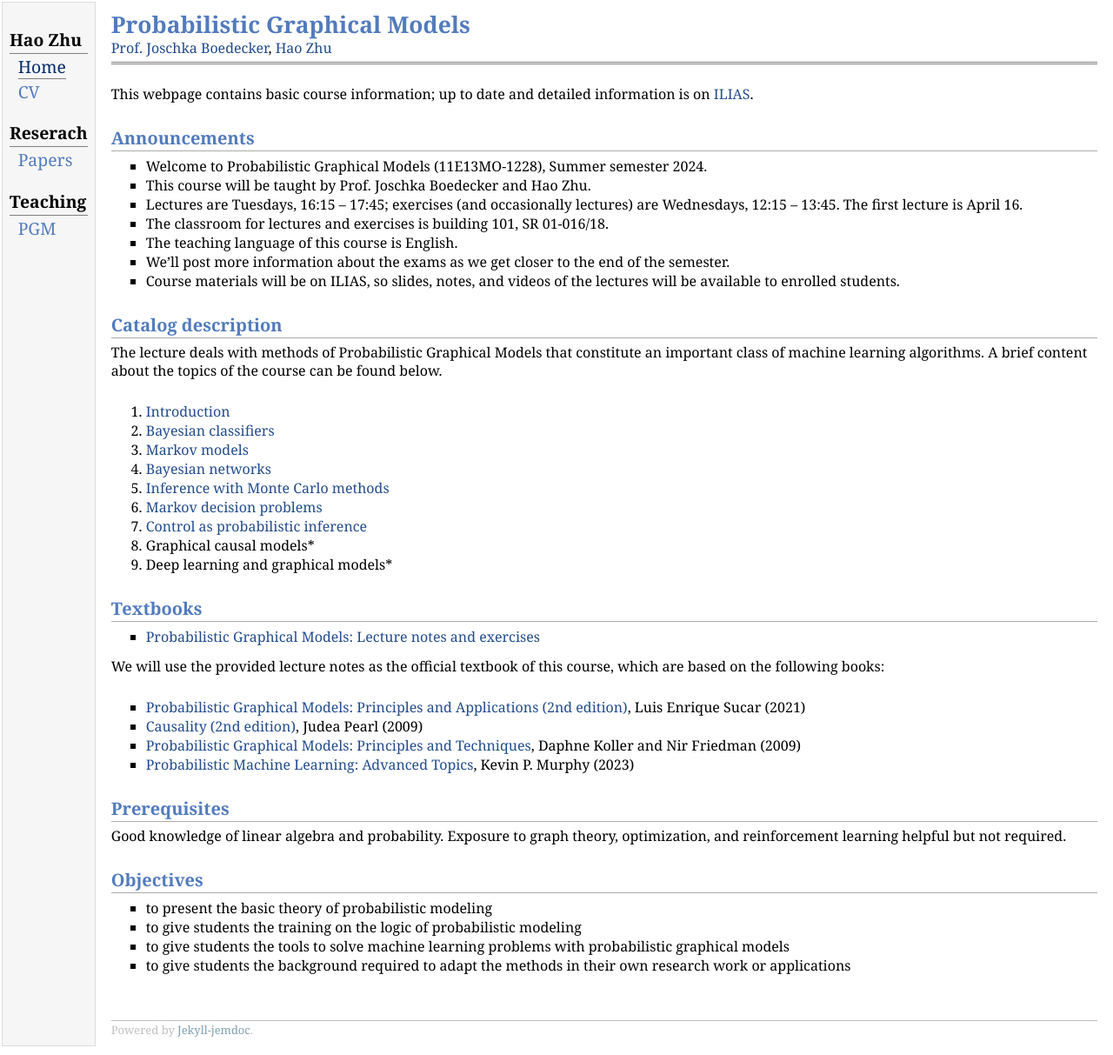
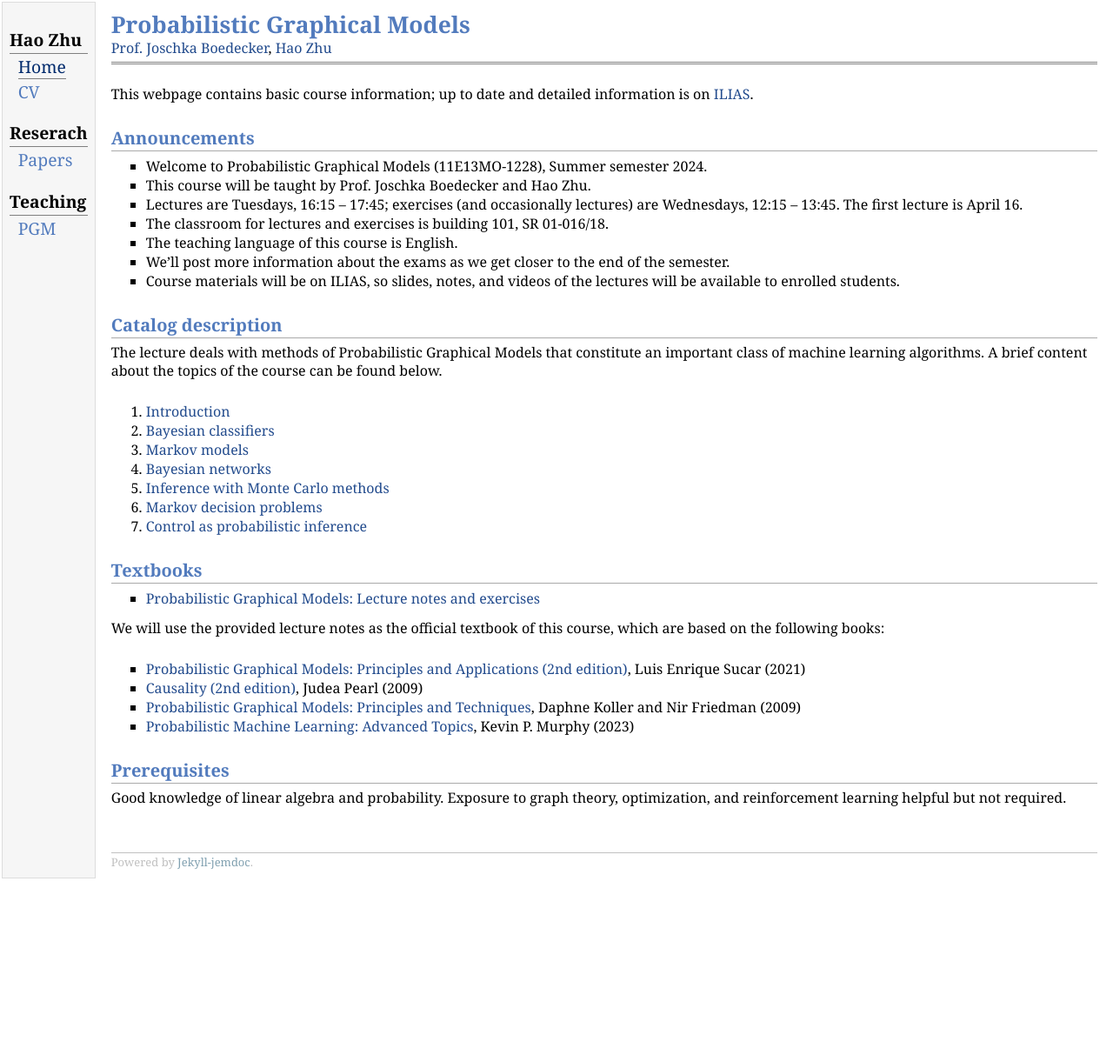
Before and after one commit to haozhu10015/haozhu10015.github.io, a Jekyll site: the page built from teaching/pgm.md, in a window 1280 px wide. Shown: the whole page at 87% size. Built offline with Jekyll 4.4.1, drawn with Linux system fonts in a browser that asks for light colours; after the commit the page ends 1020 px from its top, so only the background shows below that.

Commit message:
update teaching

```diff
--- a/teaching/pgm.md
+++ b/teaching/pgm.md
@@ -28,8 +28,6 @@ The lecture deals with methods of Probabilistic Graphical Models that constitute
 5. <a href="/pdf/pgm_course/a1.pdf">Inference with Monte Carlo methods</a>
 6. <a href="/pdf/pgm_course/ch5.pdf">Markov decision problems</a>
 7. <a href="/pdf/pgm_course/ch6.pdf">Control as probabilistic inference</a>
-8. Graphical causal models*
-9. Deep learning and graphical models*
 
 ## Textbooks
 
@@ -46,10 +44,3 @@ We will use the provided lecture notes as the official textbook of this course,
 ## Prerequisites
 
 Good knowledge of linear algebra and probability. Exposure to graph theory, optimization, and reinforcement learning helpful but not required.
-
-## Objectives
-
-* to present the basic theory of probabilistic modeling
-* to give students the training on the logic of probabilistic modeling
-* to give students the tools to solve machine learning problems with probabilistic graphical models
-* to give students the background required to adapt the methods in their own research work or applications
```
